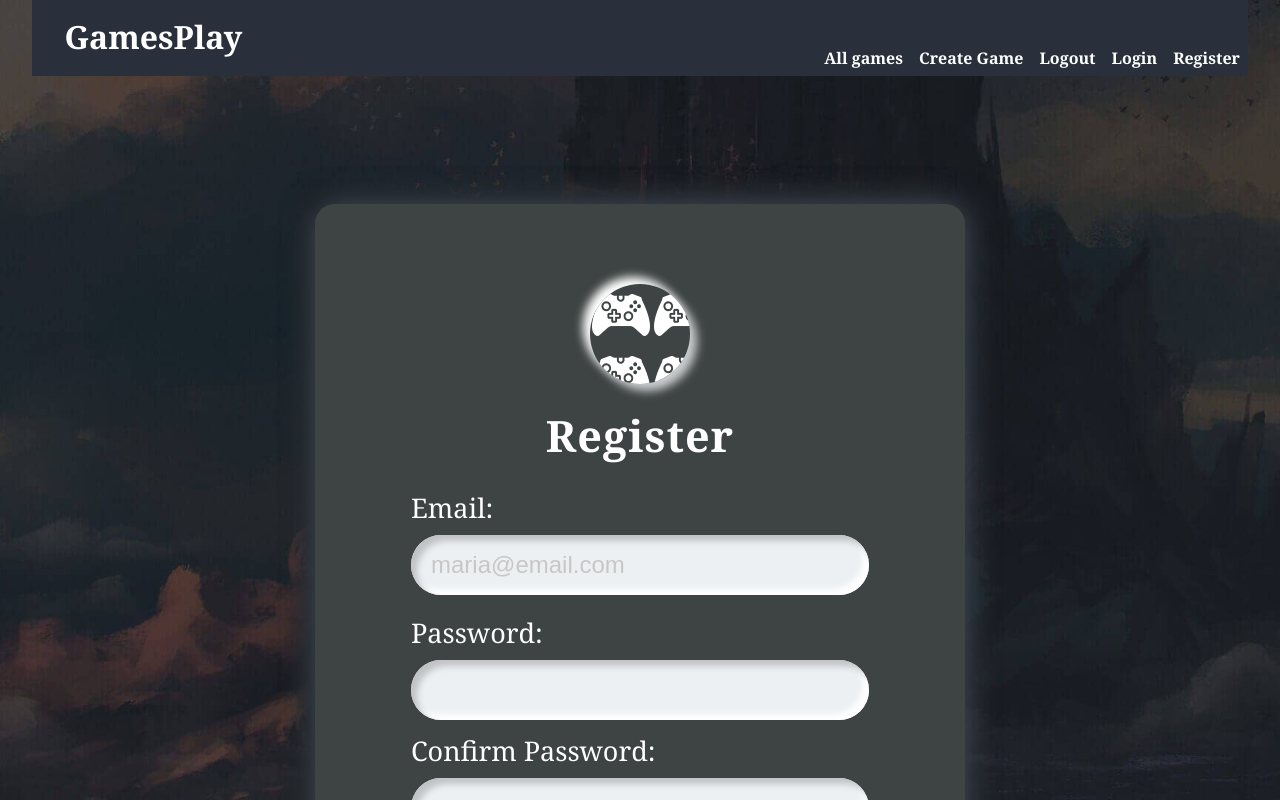
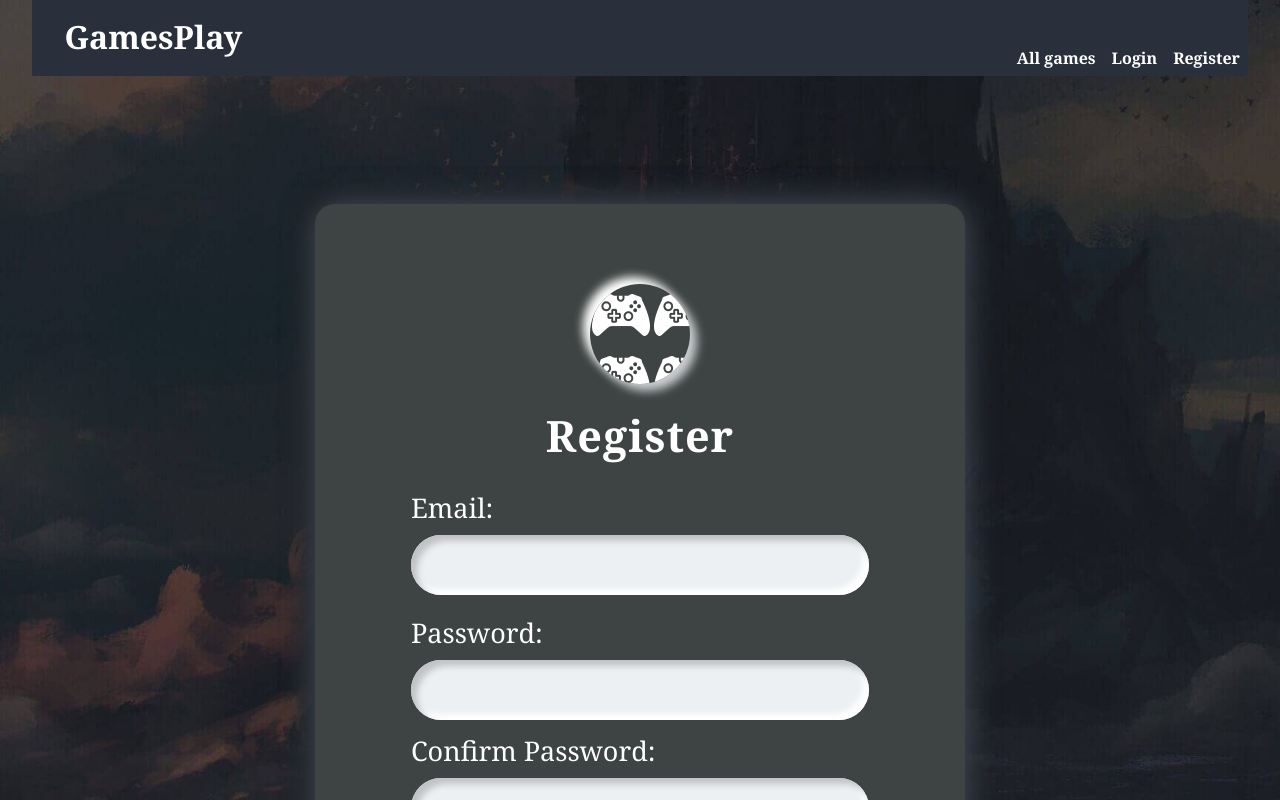
Before and after one commit to tsec0/react-course-2023, a React (Vite) app in the folder react-demo-games-play/client/: page /register in a window 1280 px wide. Shown: the top 800 px of the page. Built offline with nearby package versions, Linux system fonts and the light colour scheme.

Commit message:
changed register form to controlled

```diff
--- a/react-demo-games-play/client/src/App.jsx
+++ b/react-demo-games-play/client/src/App.jsx
@@ -37,14 +37,27 @@ function App() {
     navigate(Path.Home);
   }
 
+  const registerSubmitHandler = async (values) => {
+    console.log(values);
+  }
+
+  const values = {
+    loginSubmitHandler,
+    registerSubmitHandler,
+    username: auth.username,
+    email: auth.email,
+    isAuthenticated: !!auth.username,
+  };
+
+
   return (
     // through the context
-    <AuthContext.Provider value={{ loginSubmitHandler }}>
+    <AuthContext.Provider value={values}>
     <div id="box">
       <Header />
 
       <Routes>
-        <Route path="/" element={<Home/>} />
+        <Route path={Path.Home} element={<Home/>} />
         <Route path="/catalog" element={<Catalog/>} />
         <Route path="/create" element={<Create/>} />
         <Route path="/login" element={<Login />} />
--- a/react-demo-games-play/client/src/components/header/Header.jsx
+++ b/react-demo-games-play/client/src/components/header/Header.jsx
@@ -1,19 +1,27 @@
+import { useContext } from 'react';
 import {Link} from 'react-router-dom';
+import AuthContext from '../../context/authContext';
 
 export default function Header() {
+    const { isAuthenticated, username } = useContext(AuthContext);
+
     return (
         <header>
             <h1><Link className="home" to="/">GamesPlay</Link></h1>
             <nav>
                 <Link to="/catalog">All games</Link>
+                { isAuthenticated && (
                     <div id="user">
                         <Link to="/create">Create Game</Link>
                         <Link to="/logout">Logout</Link>
-                </div>
+                        <span>| {username}</span>
+                    </div> )}
+                { !isAuthenticated && (
                     <div id="guest">
                         <Link to="/login">Login</Link>
                         <Link to="/register">Register</Link>
                     </div>
+                )}
             </nav>
         </header>
     )
--- a/react-demo-games-play/client/src/components/register/Register.jsx
+++ b/react-demo-games-play/client/src/components/register/Register.jsx
@@ -1,19 +1,57 @@
+import { useContext } from "react"
+import AuthContext from "../../context/authContext"
+import useForm from "../../hooks/useForm";
+
+const RegisterFormKeys = {
+    Email: 'email',
+    Password: 'password',
+    ConfirmPassword: 'confirm-password',
+}
+
 export default function Register() {
+    const { registerSubmitHandler } = useContext(AuthContext);
+    // handlers - onChange, onSubmit
+    const { values, changeHandler, submitHandler } = useForm(registerSubmitHandler, {
+        [RegisterFormKeys.Email]: '',
+        [RegisterFormKeys.Password]: '',
+        [RegisterFormKeys.ConfirmPassword]: '',
+    });
+
+
+    //controlled form
     return (
         <section id="register-page" className="content auth">
-            <form id="register">
+            <form id="register" onSubmit={submitHandler}>
                 <div className="container">
                     <div className="brand-logo"></div>
                     <h1>Register</h1>
 
                     <label htmlFor="email">Email:</label>
-                    <input type="email" id="email" name="email" placeholder="maria@email.com" />
+                    <input
+                        type="email"
+                        id="email"
+                        name="email"
+                        onChange={changeHandler}
+                        values={values[RegisterFormKeys.Email]}
+                    />
 
                     <label htmlFor="pass">Password:</label>
-                    <input type="password" name="password" id="register-password" />
+                    <input
+                        type="password"
+                        name="password"
+                        id="register-password"
+                        onChange={changeHandler}
+                        values={values[RegisterFormKeys.Password]}
+                    />
 
                     <label htmlFor="con-pass">Confirm Password:</label>
-                    <input type="password" name="confirm-password" id="confirm-password" />
+                    <input
+                        type="password"
+                        name="confirm-password"
+                        id="confirm-password"
+                        onChange={changeHandler}
+                        values={values[RegisterFormKeys.ConfirmPassword]}
+                    />
 
                     <input className="btn submit" type="submit" value="Register" />
 
```
Lines whose indentation alone changed are shown as unchanged.
